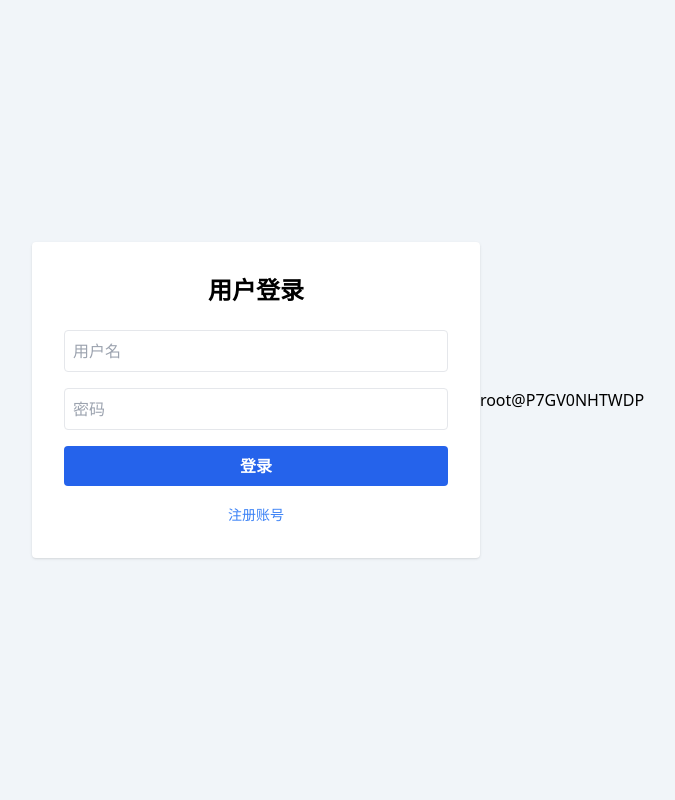
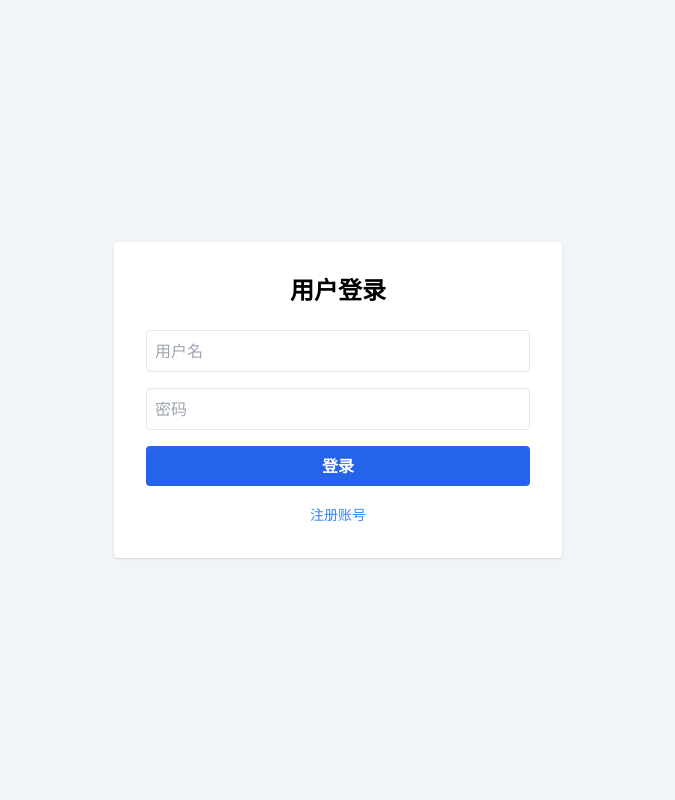
Before and after one commit to lewellyn7/Ollamacloud-Proxy, a FastAPI app: page /login in a window 1280 px wide. Shown: the whole page, without its empty margins (302-977 px from the left). Run offline with FastAPI, Linux system fonts and the light colour scheme; some libraries are stand-ins or nearby versions.

Commit message:
Fix closing body and html tags in login.html

```diff
--- a/app/templates/login.html
+++ b/app/templates/login.html
@@ -29,4 +29,3 @@
         }).mount('#app')
     </script>
 </body></html>
-root@P7GV0NHTWDP
```
